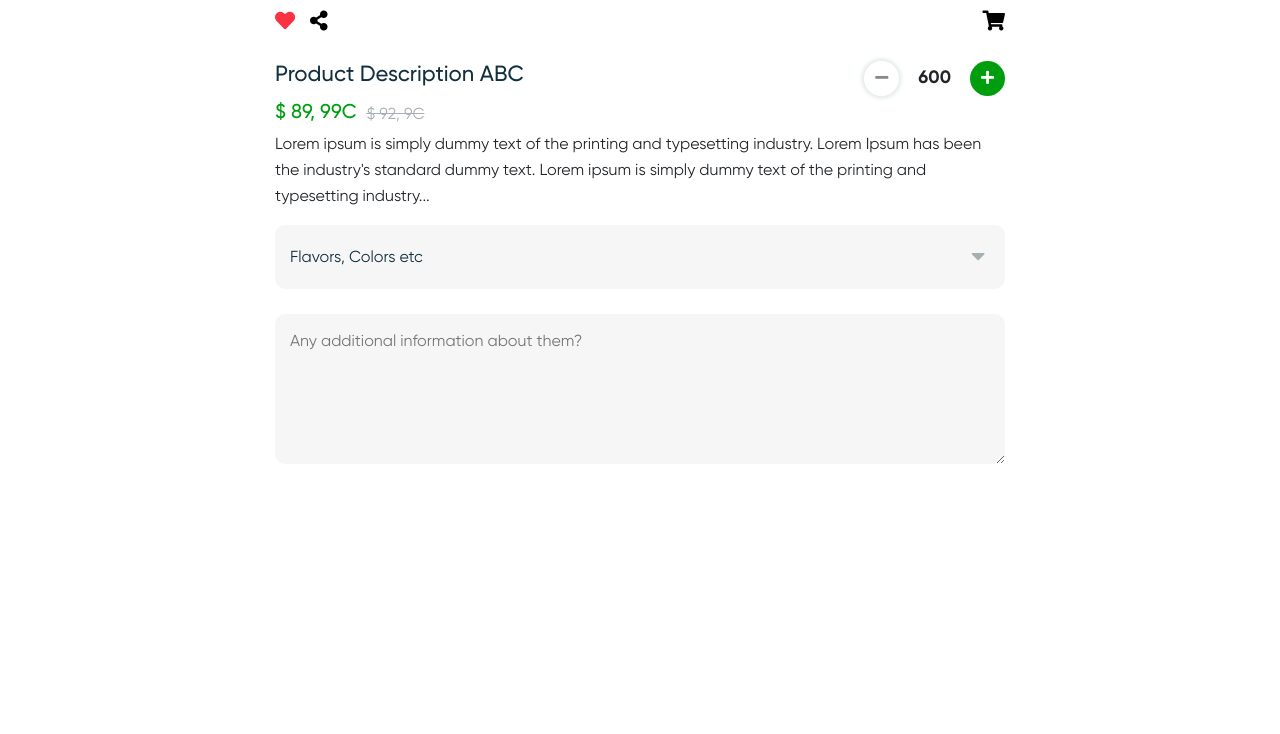
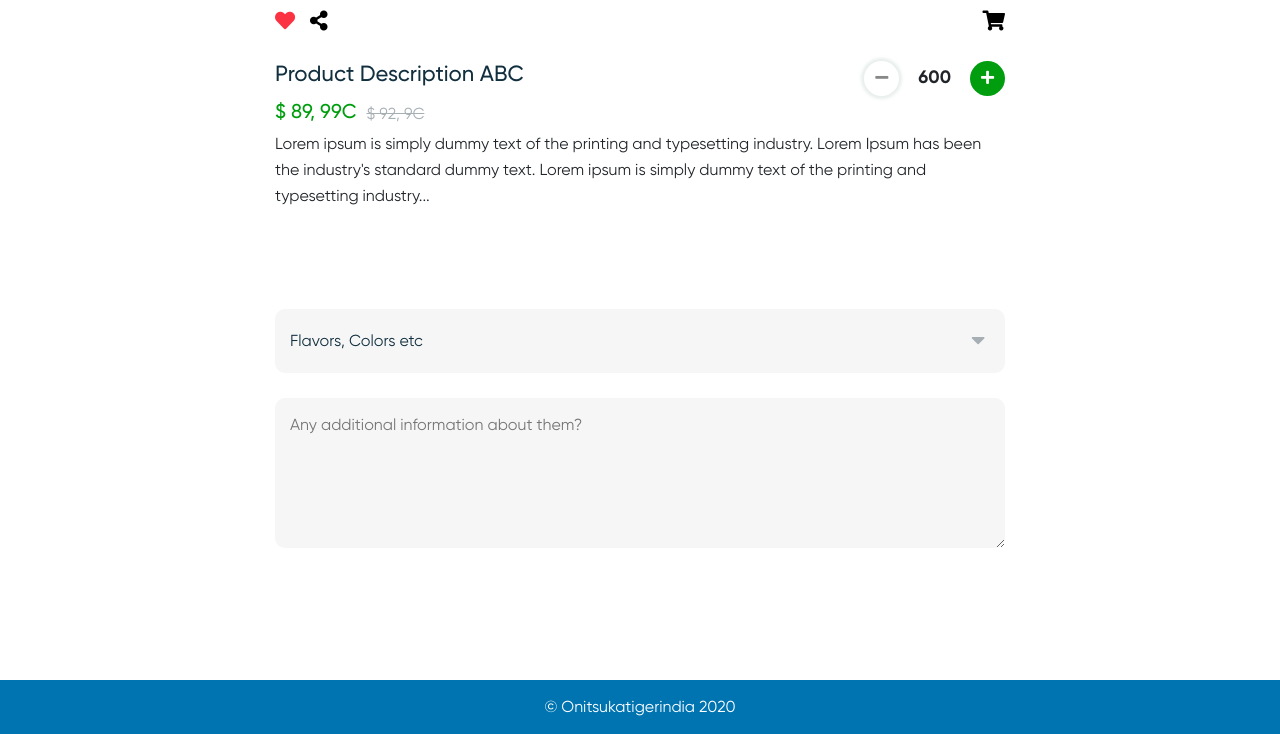
Before and after one commit to Boluwatife2904/vitrine, a plain HTML site: page product-details.html in a window 1280 px wide. Shown: the part 669-1403 px from the top of the page. Before the commit the page ends 1213 px from the top, so only its background shows below. Drawn offline with Linux system fonts and the light colour scheme.

Commit message:
Added Minimal Footer design to all pages

```diff
--- a/css/style.css
+++ b/css/style.css
@@ -1047,6 +1047,28 @@ input[type="number"] {
 }
 /* END CATEGORIES STYLINGS */
 
+/* SECTION SPACER */
+.product-details,
+.payment-page,
+.update-order-section,
+.favorites-section,
+.checkout-form-section,
+.homepage-section{
+  margin-bottom: 100px;
+}
+
+/* FOOTER SECTION */
+.footer-section{
+  background-color: #0074b1;
+  padding: 15px 0;
+}
+
+.footer-section p{
+  margin-bottom: 0;
+  text-align: center;
+  color: #ffffff;
+}
+
 /* MEDIA QUERIES FOR RESPONSIVENESS (SMALL SCREEN SIZES) */
 @media screen and (max-width: 480px) {
   /* UPDATE ORDER PAGE */
--- a/product-details.html
+++ b/product-details.html
@@ -70,13 +70,15 @@
                             <div class="shop-info-on-mobile">
                                 <h6 class="name">Onitsukatigerindia</h6>
                                 <p class="shop-offer"><span class="fa fa-map-marker-alt"></span> Free Shipping</p>
-                                <p class="shop-offer"><span class="fa fa-credit-card"></span> $US 50,00 minimum order</p>
+                                <p class="shop-offer"><span class="fa fa-credit-card"></span> $US 50,00 minimum order
+                                </p>
                             </div>
                             <div class="shop-details">
                                 <div class="shop-info-on-desktop">
                                     <h5 class="shop-name">Onitsukatigerindia</h5>
                                     <p class="shop-offer"><span class="fa fa-map-marker-alt"></span> Free Shipping</p>
-                                    <p class="shop-offer"><span class="fa fa-credit-card"></span> $US 50,00 minimum order</p>
+                                    <p class="shop-offer"><span class="fa fa-credit-card"></span> $US 50,00 minimum
+                                        order</p>
                                 </div>
 
                                 <div class="social-media-link">
@@ -115,7 +117,7 @@
     <!-- END SITE HEADER SECTION -->
 
     <!-- PRODUCT DETAILS CARD SECTION -->
-    <section class="product-details mb-5">
+    <section class="product-details">
         <div class="container">
             <div class="row justify-content-center">
                 <!-- PRODUCT DETAILS GOES IN HERE -->
@@ -256,6 +258,19 @@
         </div>
     </section>
 
+    <!-- FOOTER SECTION -->
+    <section class="footer-section">
+        <footer>
+            <div class="container">
+                <div class="row">
+                    <div class="col-md-12">
+                        <p>&copy; Onitsukatigerindia 2020</p>
+                    </div>
+                </div>
+            </div>
+        </footer>
+    </section>
+    <!-- END FOOTER SECTION -->
 
     <!-- BOOTSTRAP DEPENDENCIES -->
     <script src="js/jquery.js"></script>
```
Also changed, not shown: checkout.html (+15 -1 lines), favorites.html (+15 -2 lines), index.html (+15 -3 lines), paying-by-cash.html (+17 -1 lines), paying-by-credit-card.html (+15 -1 lines), update-order.html (+16 -0 lines).
